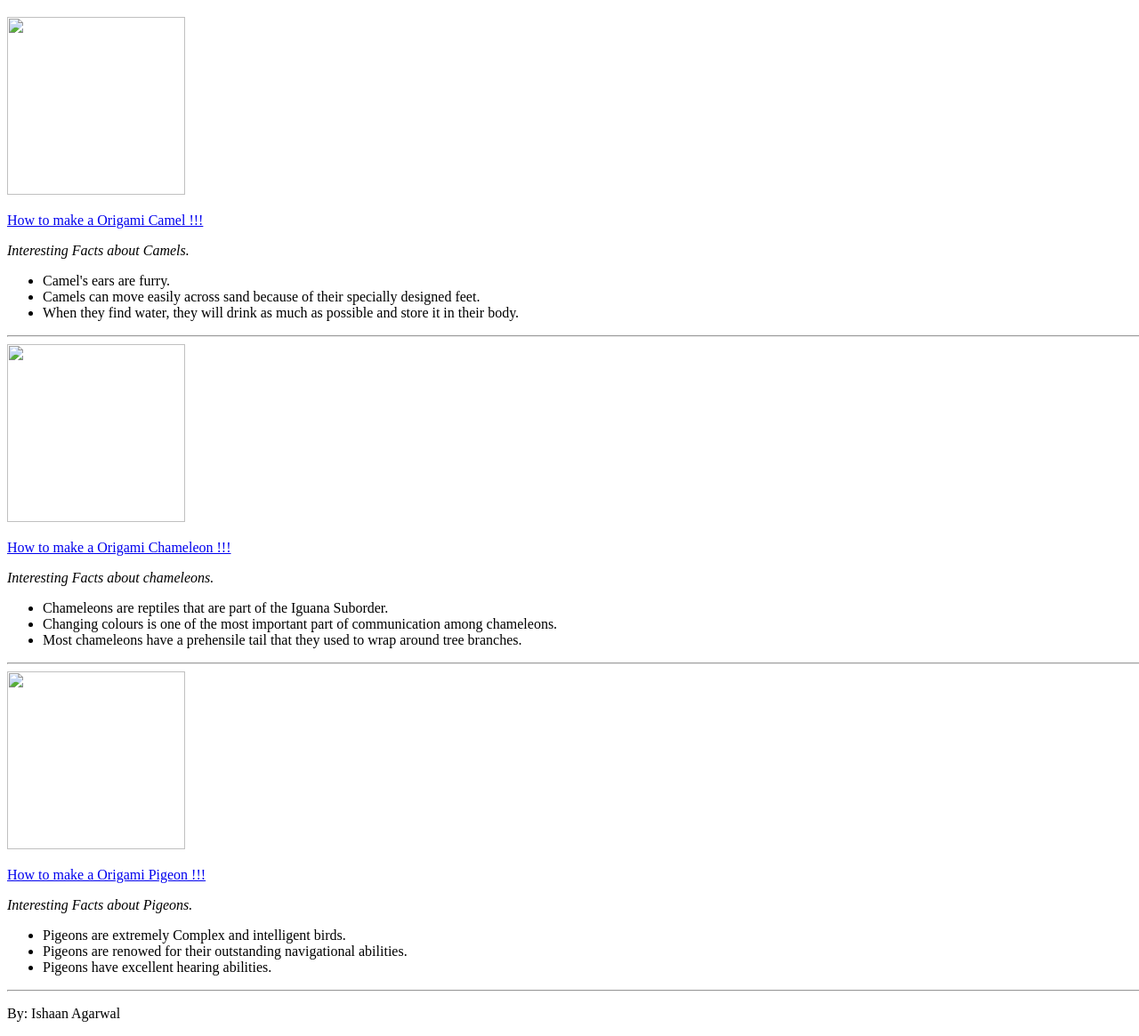
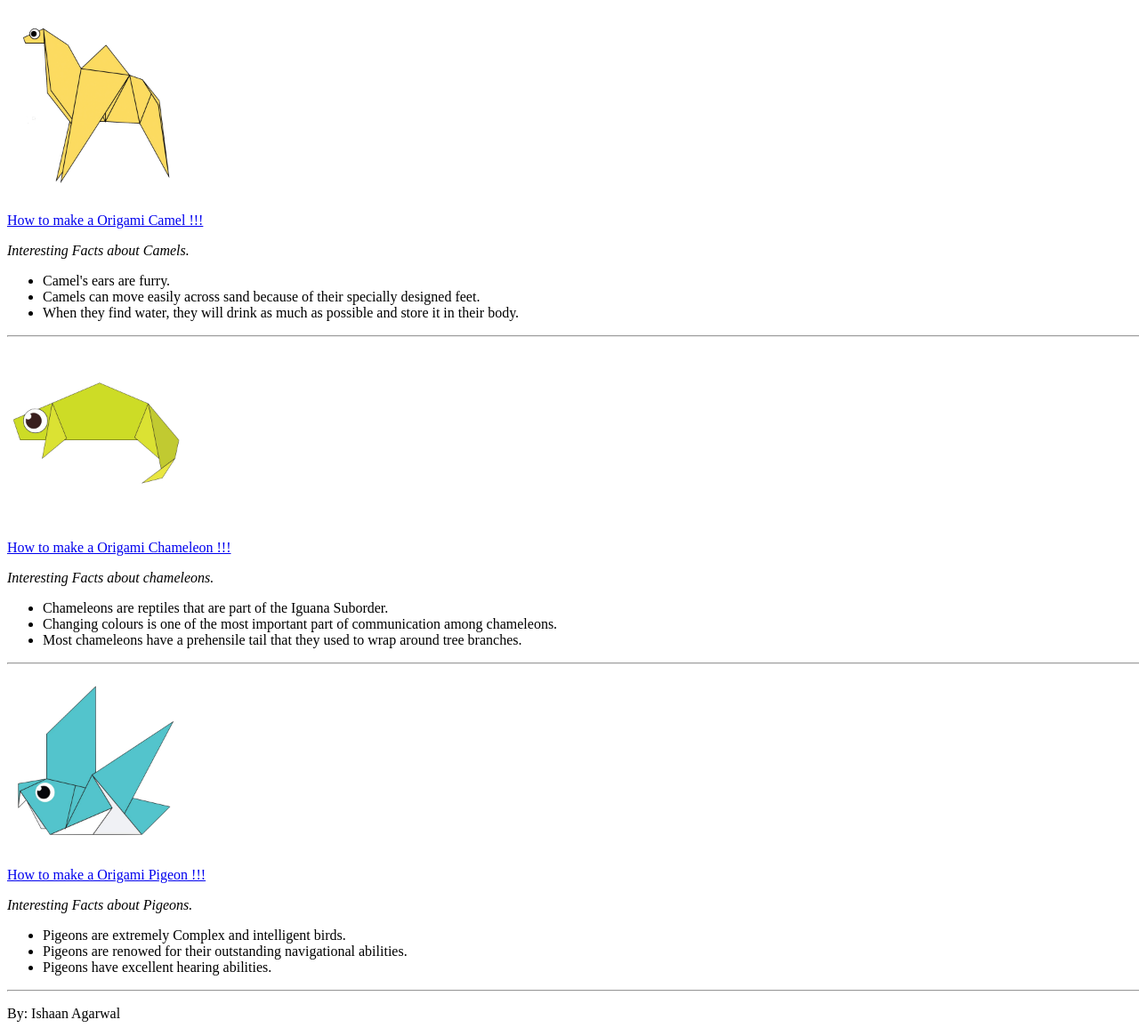
Before and after one commit to IshaanABCDagarwal/PRO-C49-ORIGAMI-WEBSITE-DESIGN-PART-1, a plain HTML site: page index.html in a window 1280 px wide. Shown: the part 97-1262 px from the top of the page at 89% size. Drawn offline with Linux system fonts and the light colour scheme.

Commit message:
Update index.html

```diff
--- a/index.html
+++ b/index.html
@@ -11,7 +11,7 @@
 
             <a>
                 <a href="https://origami.me/camel/"></a>
-                <img src="Images../camel.png" width="200px" height="200px"></a>
+                <img src="Images/camel.png" width="200px" height="200px"></a>
             </a>
 
           <p> <a href="https://origami.me/camel/"> How to make a Origami Camel !!!</a> </p>
@@ -28,7 +28,7 @@
             <a>
                 <hr width="1300px" >
                 <a href="https://origami.me/camel/"></a>
-                <img src="Images../chameleon.png" width="200px" height="200px"></a>
+                <img src="Images/chameleon.png" width="200px" height="200px"></a>
             </a>
 
             <p> <a href="http://origami.me/chameleon/"> How to make a Origami Chameleon !!!</a> </p>
@@ -44,7 +44,7 @@
             <a>
                 <hr width="1300px" >
                 <a href="http://origami.me/pigeon/"></a>
-                <img src="Images../pigeon.png" width="200px" height="200px"></a>
+                <img src="Images/pigeon.png" width="200px" height="200px"></a>
             </a>
 
             <p> <a href="http://origami.me/pigeon/"> How to make a Origami Pigeon !!!</a> </p>
```
